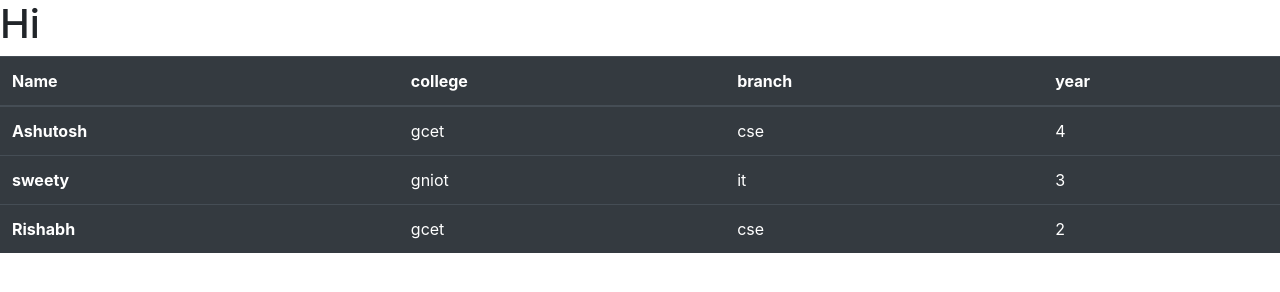
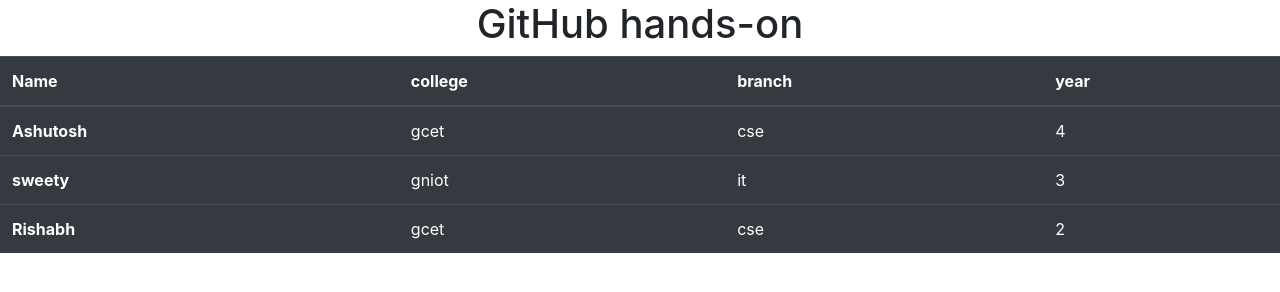
Before and after one commit to techindia19/GitHub-workshop-Greater-Noida, a plain HTML site: page index.html in a window 1280 px wide. Drawn offline with nearby package versions, Linux system fonts and the light colour scheme.

Commit message:
Update index.html

```diff
--- a/index.html
+++ b/index.html
@@ -11,7 +11,7 @@
     <link rel="stylesheet" href="https://stackpath.bootstrapcdn.com/bootstrap/4.3.1/css/bootstrap.min.css" integrity="sha384-ggOyR0iXCbMQv3Xipma34MD+dH/1fQ784/j6cY/iJTQUOhcWr7x9JvoRxT2MZw1T" crossorigin="anonymous">
   </head>
   <body>
-      <h1>Hi</h1>
+      <h1 class="text-center">GitHub hands-on</h1>
       <table class="table table-dark">
             <thead>
               <tr>
```
